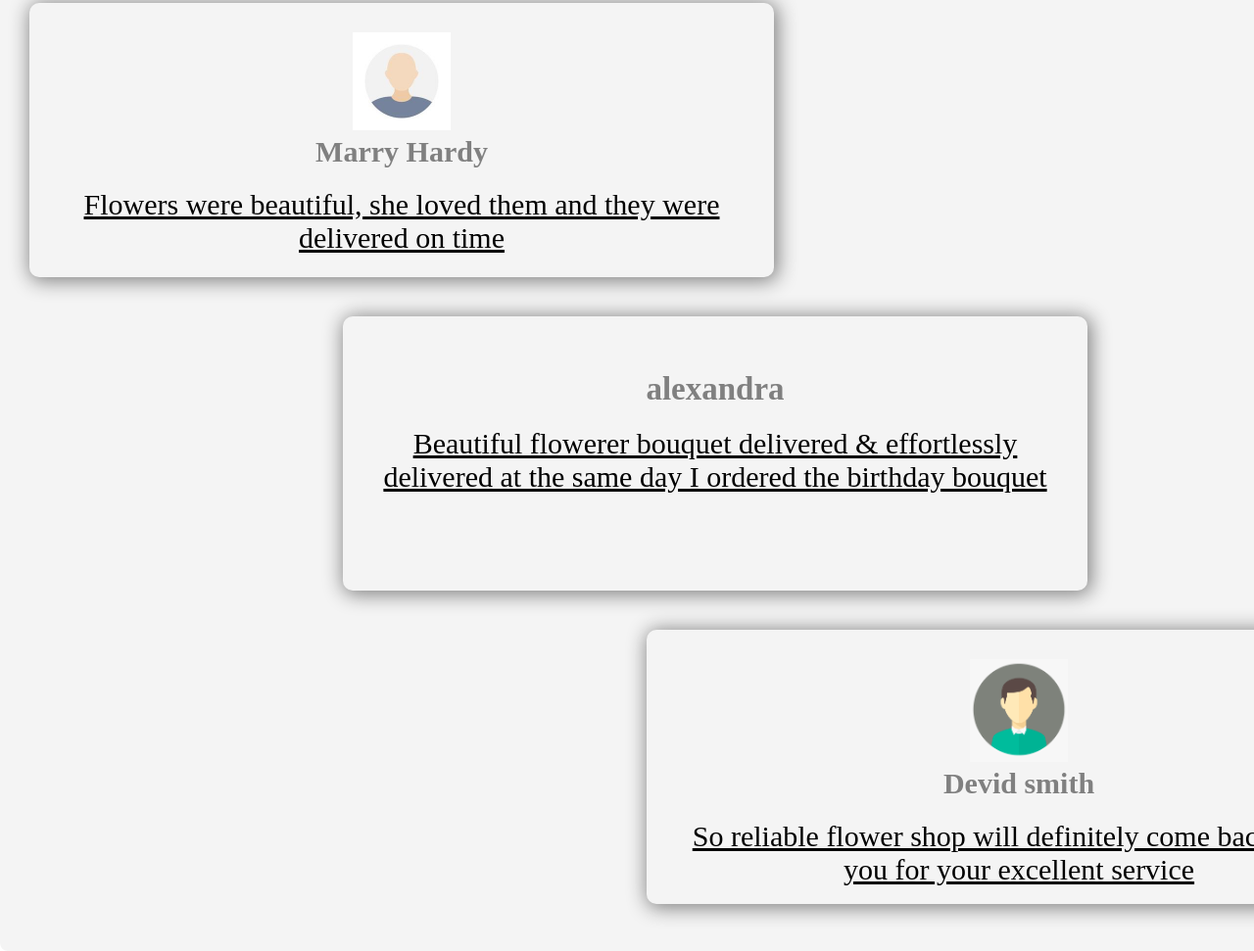
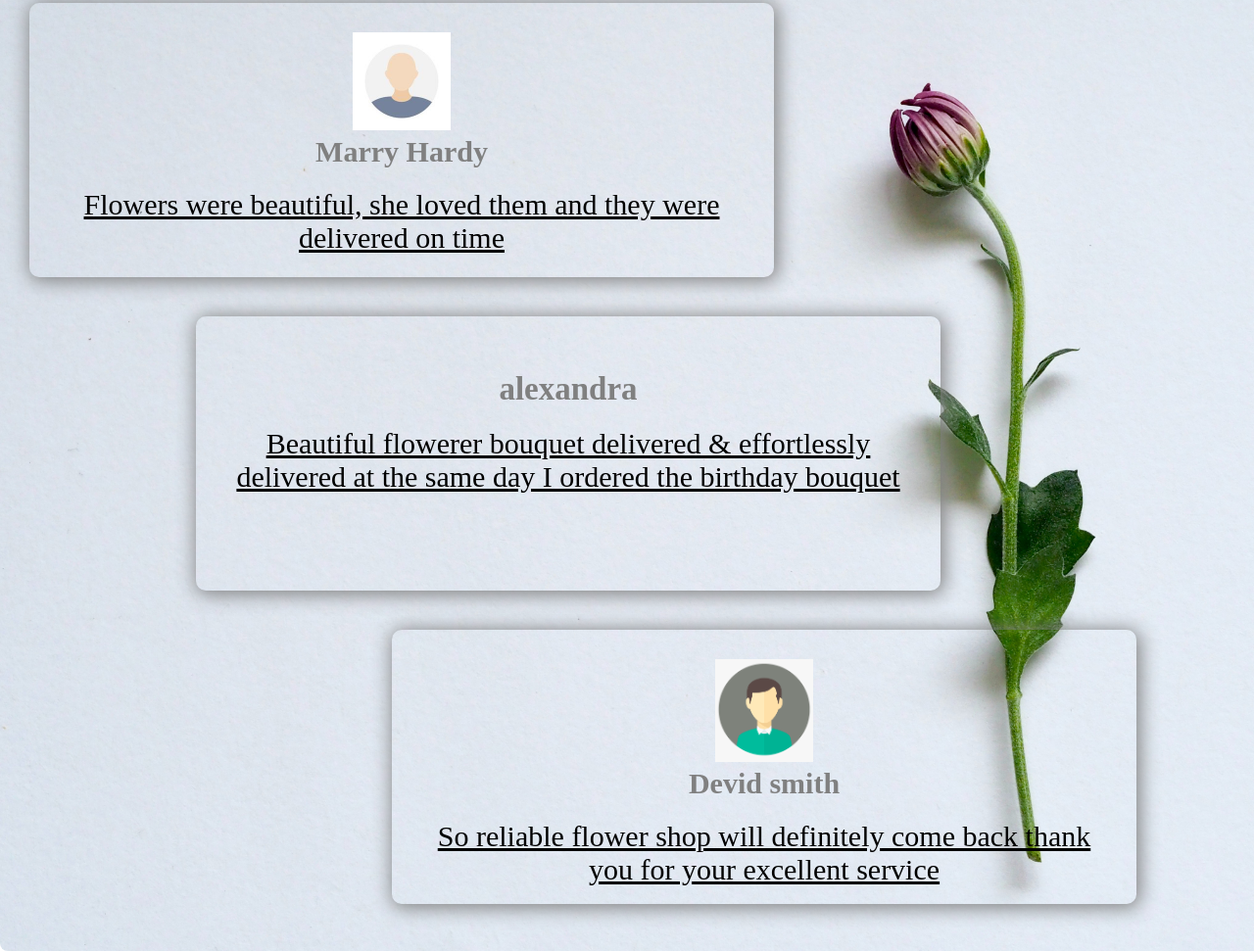
Before and after one commit to Jubayer234/Flower-shop-assignment, a plain HTML site: page index.html in a window 1280 px wide. Shown: the part 4453-5424 px from the top of the page at 98% size. Drawn offline with Linux system fonts and the light colour scheme.

Commit message:
changed review section background

```diff
--- a/style.css
+++ b/style.css
@@ -172,13 +172,14 @@
 }
 /* review section */
 .review-container{
+    background-image: url("./pexels-jess-bailey-designs-934011.jpg");
+    background-size: cover;
     width: 1450px;
     height: 1050px;
     text-align: center;
     margin: auto;
     margin-top: 80px;
     border-radius: 8px;
-    background-color: rgba(39, 39, 39, 0.05);
 }
 .review-title{
     font-size: 30px;
@@ -199,7 +200,7 @@
 }
 .review-2{
     box-shadow: 2px 2px 20px 2px ;
-    margin: 40px 0px 20px 350px;
+    margin: 40px 0px 20px 200px;
     text-align: center;
     font-size: 22px;
     color: gray;
@@ -212,7 +213,7 @@
     box-shadow: 2px 2px 20px 2px ;
     width: 700px;
     height: 220px;
-    margin:40px 0px 0px 660px;
+    margin:40px 0px 0px 400px;
     font-size: 20px;
     color: gray;
     border-radius: 10px;
```
Also changed, not shown: pexels-jess-bailey-designs-934011.jpg (added), pexels-pok-rie-268261.jpg (added), 1 other file.
